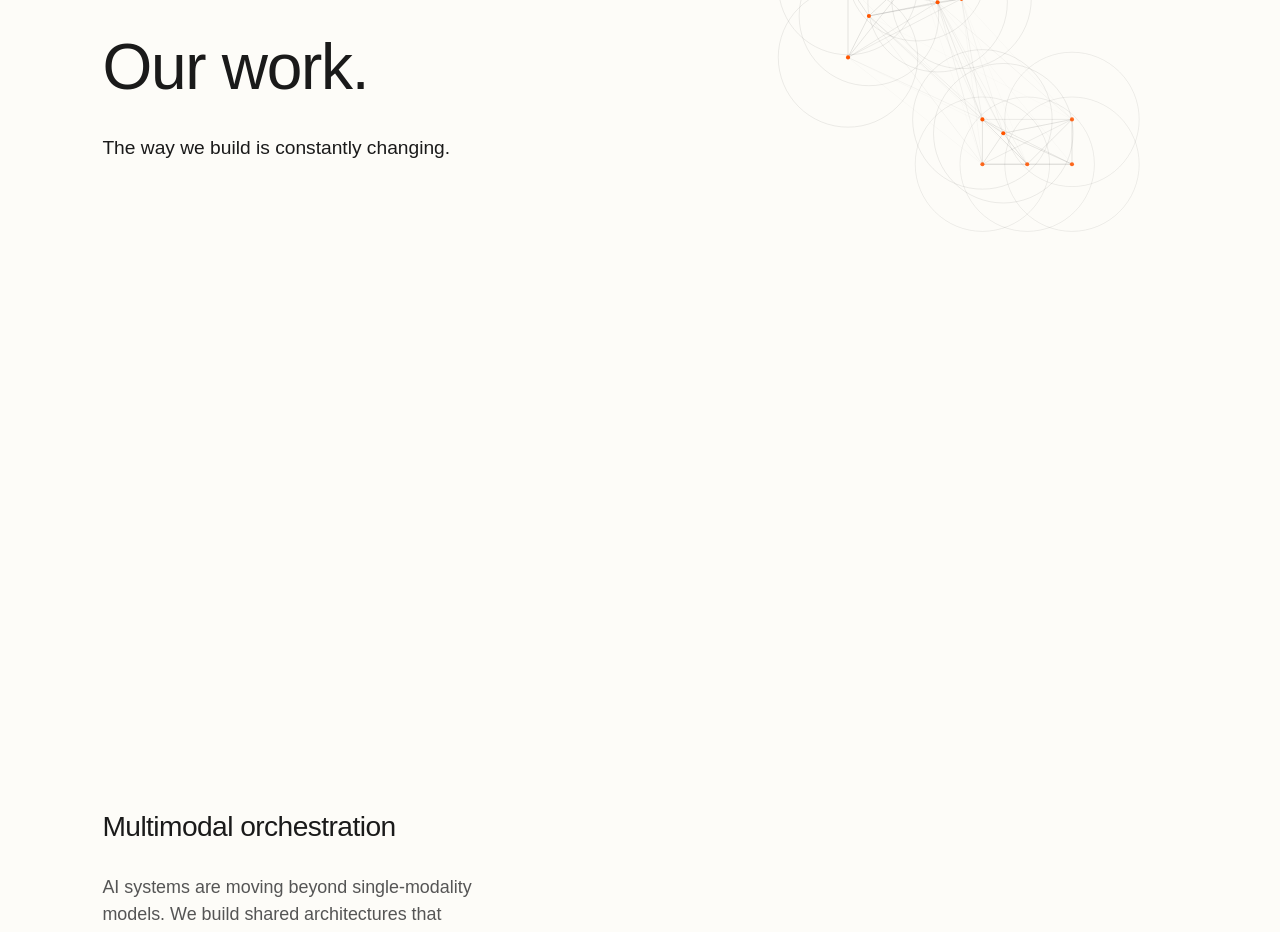
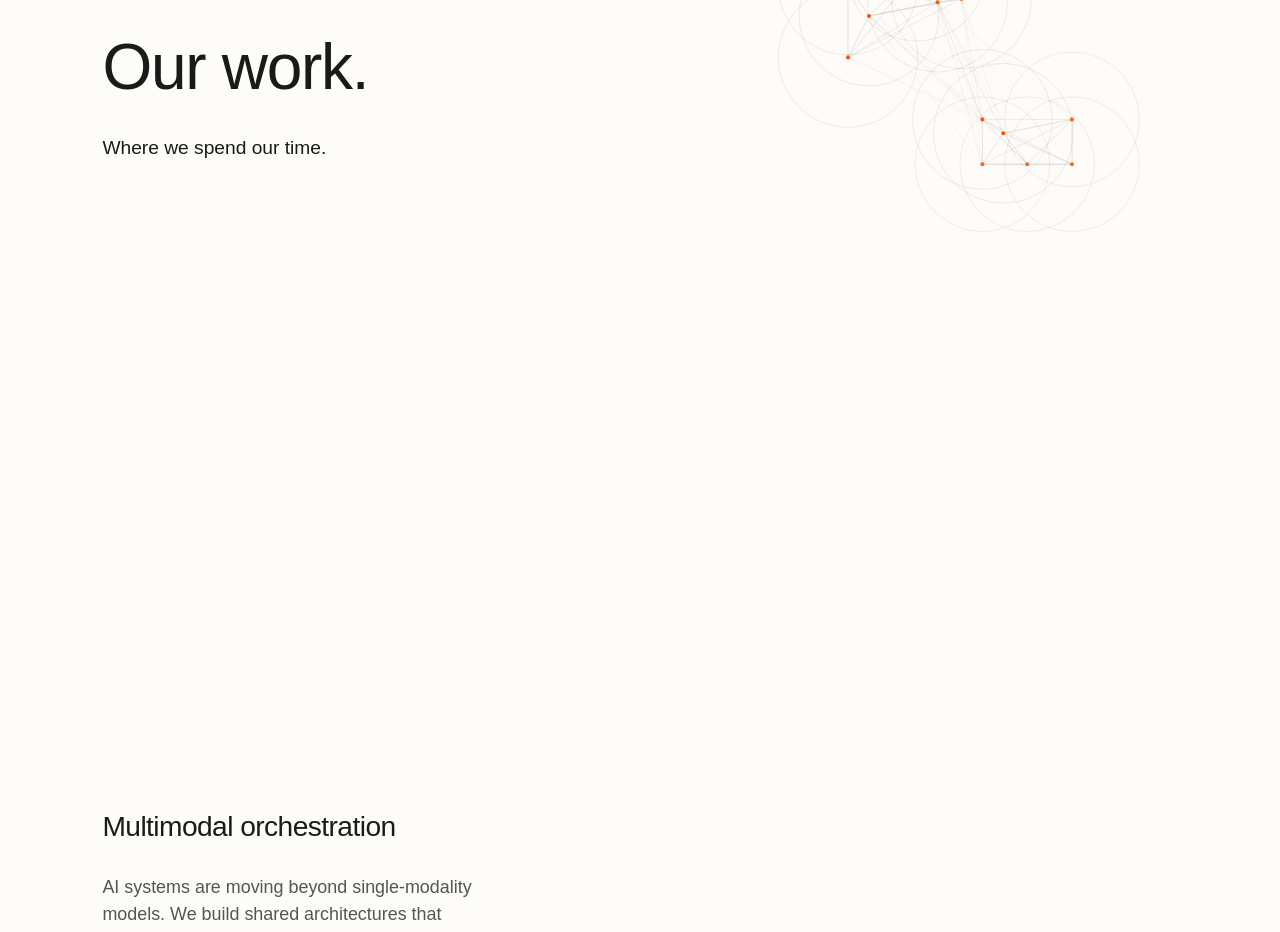
Before and after one commit to pendulum-ai/Pagenineteen2, a React (Vite) app: page / in a window 1280 px wide. Shown: the part 4660-5592 px from the top of the page. Built offline with nearby package versions, Linux system fonts and the light colour scheme; a web font is replaced by a local one.

Commit message:
Update work section subtitle

```diff
--- a/src/data/scrollData.js
+++ b/src/data/scrollData.js
@@ -2,7 +2,7 @@ export const FRAMES = [
   {
     range: [0.02, 0.20],
     title: "Our work.",
-    text: "The way we build is constantly changing.",
+    text: "Where we spend our time.",
     isIntro: true
   },
   {
```
